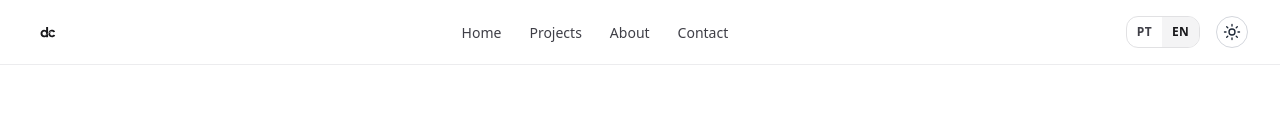
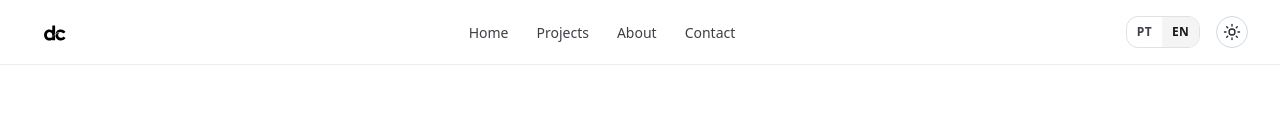
Before and after one commit to denisfelipe93/cooming-soon-deniscode, a Vue app in the folder deniscode/deniscode/: page / in a window 1280 px wide. Shown: the top 133 px of the page. Built offline with nearby package versions, Linux system fonts and the light colour scheme.

Commit message:
correcao do logo no navbar no darkmode

```diff
--- a/deniscode/deniscode/src/components/Navbar.vue
+++ b/deniscode/deniscode/src/components/Navbar.vue
@@ -4,7 +4,9 @@
 import ThemeToggle from '@/components/ThemeToggle.vue'
 import LangSwitcher from '@/components/LangSwitcher.vue'
 import { useLocale } from '@/composables/useLocale.js'
-import logo from '@/assets/dc.svg' // viewBox 448x272
+
+import logoLight from '@/assets/dc.svg'
+import logoDark  from '@/assets/dc-darkmode.svg'
 
 const isOpen = ref(false)
 const { locale } = useLocale()
@@ -22,20 +24,12 @@
 <template>
   <header class="fixed inset-x-0 top-0 z-50 bg-white/85 dark:bg-zinc-900/70 backdrop-blur border-b border-zinc-200/70 dark:border-zinc-800/70">
     <nav class="mx-auto max-w-7xl px-4 sm:px-6 lg:px-8 h-16 flex items-center justify-between" :aria-label="t.aria">
-      <!-- Logo: máscara com proporção correta + herda currentColor -->
-      <a
-        href="#home"
-        class="flex items-center text-zinc-900 dark:text-white hover:text-indigo-500 dark:hover:text-indigo-400 transition-colors"
-        aria-label="Home"
-      >
-        <span
-          class="logo-mask"
-          :style="{
-            WebkitMaskImage: `url(${logo})`,
-            maskImage: `url(${logo})`
-          }"
-          aria-hidden="true"
-        />
+      <!-- Logo: troca por tema (light/dark) -->
+      <a href="#home" class="flex items-center" aria-label="Home">
+        <!-- light -->
+        <img :src="logoLight" alt="deniscode logo" class="h-7 w-auto dark:hidden" />
+        <!-- dark -->
+        <img :src="logoDark" alt="" class="h-7 w-auto hidden dark:block" />
       </a>
 
       <!-- Links (desktop) -->
@@ -98,19 +92,5 @@
 </template>
 
 <style scoped>
-/* mantém a proporção do SVG (448×272) e pinta com currentColor */
-.logo-mask{
-  display: inline-block;
-  width: 32px;                 /* ajuste fino aqui (ex.: 28/30/32/36) */
-  aspect-ratio: 448 / 272;     /* evita “quadrado” */
-  background-color: currentColor;
-
-  /* máscara */
-  -webkit-mask-repeat: no-repeat;
-          mask-repeat: no-repeat;
-  -webkit-mask-position: center;
-          mask-position: center;
-  -webkit-mask-size: contain;
-          mask-size: contain;
-}
+/* (removido o CSS da máscara) */
 </style>
```
